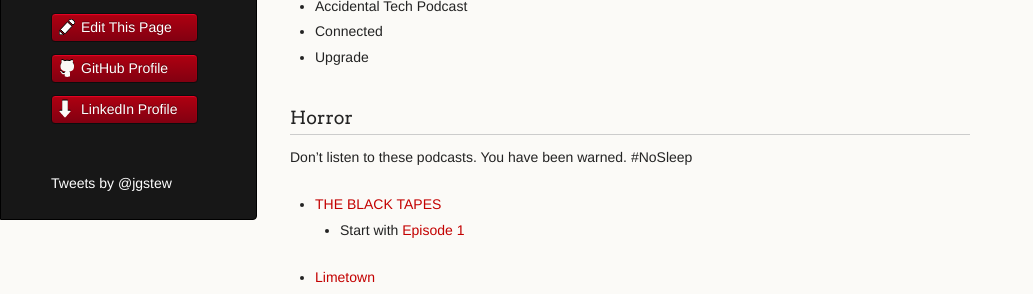
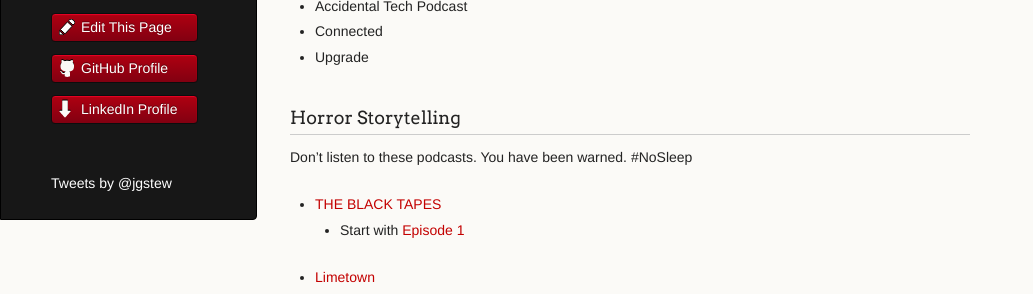
Before and after one commit to jgstew/jgstew.github.io, a Jekyll site: the page built from _posts/2018-01-01-My-Favorite-Podcasts.md, in a window 1280 px wide and 900 px high, scrolled down 2474 px. Shown: the part 153-447 px from the top of the window, without its empty margins (0-1033 px from the left). Built offline with Jekyll 4.4.1, drawn with Linux system fonts in a browser that asks for light colours; nearby versions of some CDN libraries; comment, search, counter and statistics services are not loaded.

Commit message:
Update 2018-01-01-My-Favorite-Podcasts.md

```diff
--- a/_posts/2018-01-01-My-Favorite-Podcasts.md
+++ b/_posts/2018-01-01-My-Favorite-Podcasts.md
@@ -80,7 +80,7 @@ Since these podcasts are often oriented in today's tech news, then you will gene
 - Connected
 - Upgrade
 
-### Horror
+### Horror Storytelling
 
 Don't listen to these podcasts. You have been warned. #NoSleep
 
```
